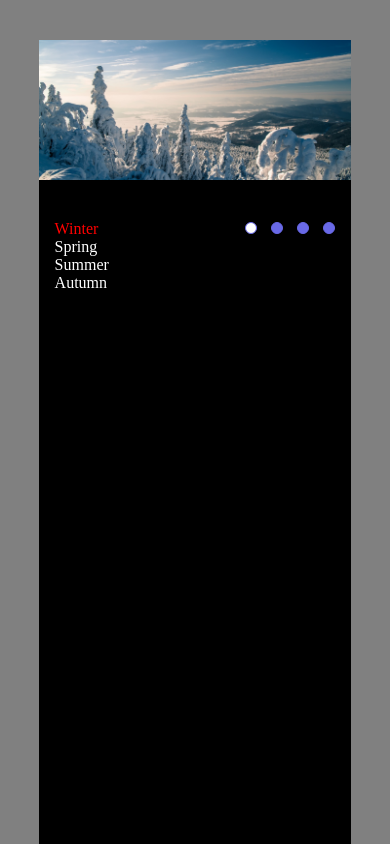
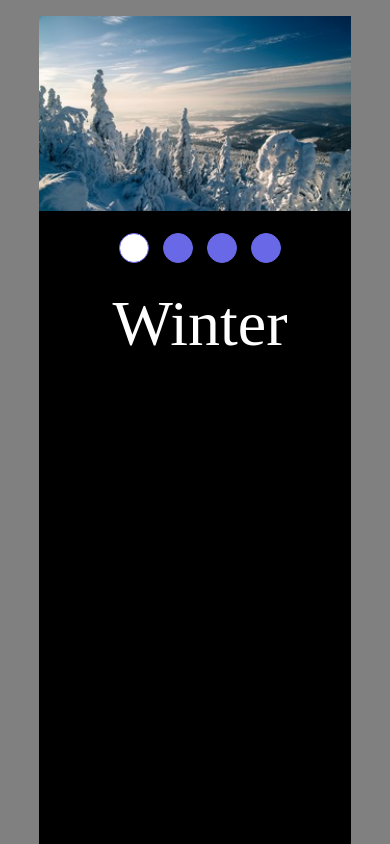
Before and after one commit to Kiselev-vladislav/cssMemSlider, a plain HTML site: page cssMemSlider/index.html in a window 390 px wide. Drawn offline with Linux system fonts and the light colour scheme.

Commit message:
feat: mobile virsion (Tue, May 12, 2022 15:00:24 PM)

```diff
--- a/cssMemSlider/index.html
+++ b/cssMemSlider/index.html
@@ -26,24 +26,20 @@
 
         <div class="wrapper">
             <div class="texts">
-                <p class="text text1" id="text1">Winter</p>
-                <p class="text text2" id="text2">Spring</p>
+                <p class="text text1">Winter</p>
+                <p class="text text2">Spring</p>
                 <p class="text text3">Summer</p>
                 <p class="text text4">Autumn</p>
             </div>
             <div class="controls">
-                <label for="slide1"></label>
-                <label for="slide2"></label>
-                <label for="slide3"></label>
-                <label for="slide4"></label>
+                <label for="slide1"><span class="zone"></span></label>
+                <label for="slide2"><span class="zone"></span></label>
+                <label for="slide3"><span class="zone"></span></label>
+                <label for="slide4"><span class="zone"></span></label>
             </div>
 
 
         </div>
-        <!-- <footer>
-
-        </footer> -->
-
 
     </div>
 </body>
--- a/cssMemSlider/style.css
+++ b/cssMemSlider/style.css
@@ -16,18 +16,18 @@ body {
 }
 
 .container {
-	height: calc(100vh - 40px);
-	position: relative;
+    position: relative;
 	width: 80%;
     background-color: black;
     margin: auto;
+    margin-top: 1rem;
+    min-height: calc(100vh - 1rem);
 }
 
 .slider {
     background-color: #ddd;
-    height: 36vw;
+    height: 50vw;
     width: 100%;
-    margin: 40px 0 40px;
     overflow: hidden;
     position: relative;
 
@@ -68,12 +68,15 @@ body {
 .wrapper {
     display: flex;
     justify-content: space-between;
-    margin: 0 5%;
+    align-items: center;
+    padding: 7% 5% 3% 5%;
 }
 
 .text {
-    /* font-size: 2rem; */
+    font-size: 3rem;
     color: white;
+    display: none;
+    margin-left: 100px;
 }
 
 .btn {
@@ -93,18 +96,19 @@ footer {
 label {
     cursor: pointer;
     display: inline-block;
-    height: 12px;
+    height: 30px;
 	margin: 0 0 0 10px;
 	position: relative;
-	width: 12px;
+	width: 30px;
 	-webkit-border-radius: 50%;
 	-moz-border-radius: 50%;
 	-o-border-radius: 50%;
 	border-radius: 50%;
     border:  1px solid rgb(105, 105, 231);
     background: rgb(105, 105, 231);
-    transition: background ease-in-out .5s;
+    transition: background .5s ease-in-out ;
     color: white;
+    display: inline-flex;
 }
 
 label:hover {
@@ -139,8 +143,51 @@ label:hover {
 	-moz-transform: scale(1);
 	-o-transform: scale(1);
 	transform: scale(1);
+    animation: slider 1s ease;
 }
 
-#slide1:checked ~ .wrapper .text1 {
-    color: red;
+#slide1:checked ~ .wrapper .text1,
+#slide2:checked ~ .wrapper .text2,
+#slide3:checked ~ .wrapper .text3,
+#slide4:checked ~ .wrapper .text4 {
+    display: inline;
+    animation: text 0.5s forwards ease;
+
+
 }
+
+.zone {
+    width: 40px;
+    height: 40px;
+    position: absolute;
+}
+
+@keyframes text {
+    from {margin-left: 100px; opacity: 0; font-size: 0.5rem;}
+    to {margin-left: 10px; opacity: 1; font-size: 4rem;}
+
+}
+
+@keyframes slider {
+    from {width: 0;}
+    to {width: 100%;}
+}
+
+
+@media (max-width: 800px){
+    .wrapper{
+        flex-direction: column-reverse;
+        gap: 20px;
+    }
+
+    label {
+        width: 30px;
+        height: 30px;
+    }
+
+    .slide1{
+        background: url(../assets/img/winter300.jpg);
+        background-repeat: no-repeat;
+        background-size: cover;
+    }
+}
```
Also changed, not shown: assets/img/1650024545.jpg (deleted), assets/img/d9cdddfbff401db22db94849a4c8f0c4.jpg (deleted), assets/img/winter300.jpg (added), assets/img/winter640.jpg (added), 2 other files.
